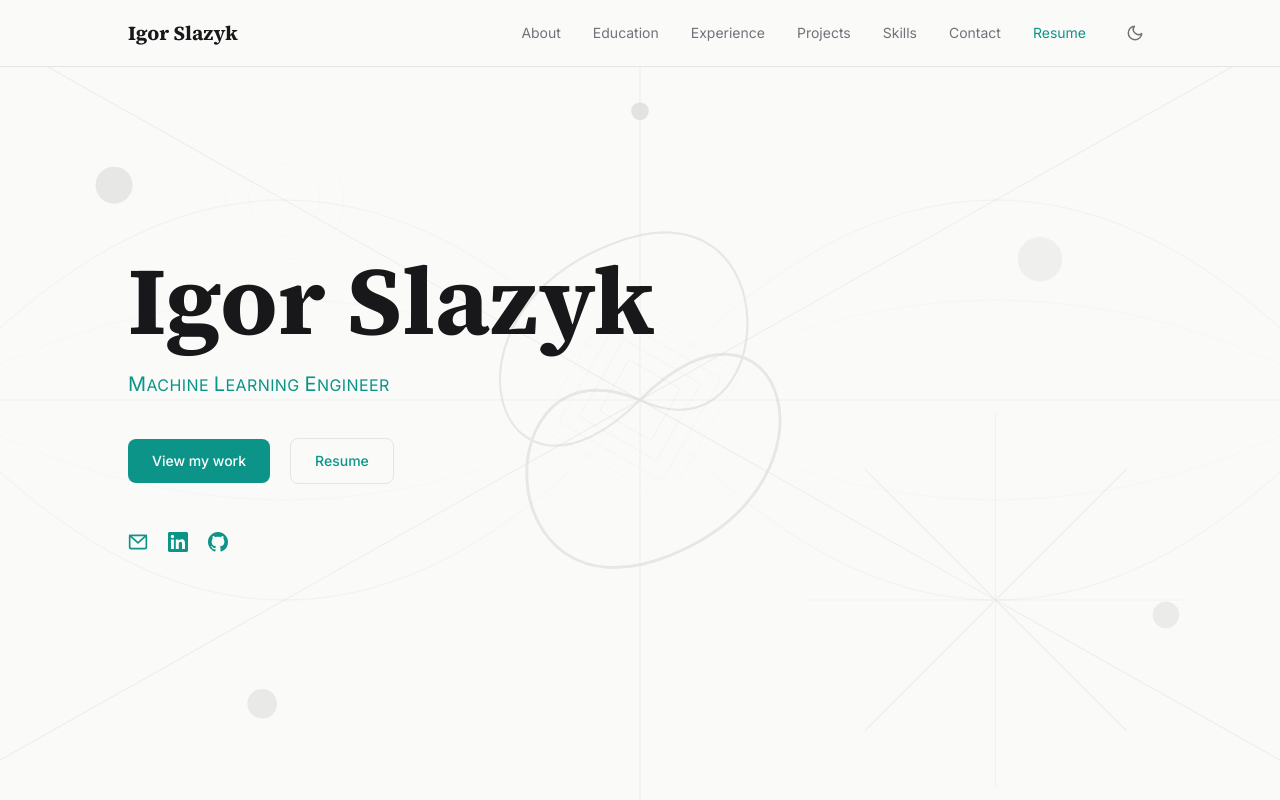
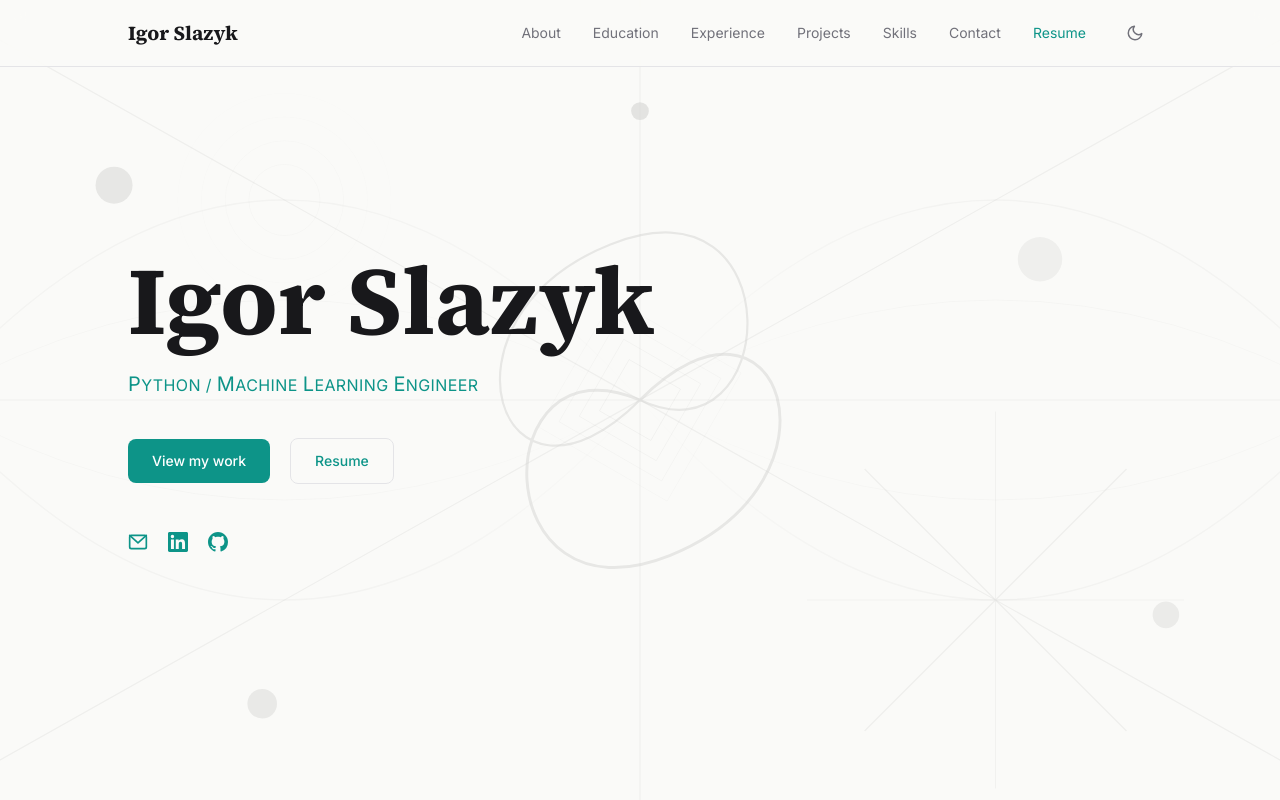
Before and after one commit to islazykv/islazykv.github.io, a React (Vite) app: page / in a window 1280 px wide. Shown: the top 800 px of the page. Built offline with nearby package versions, Linux system fonts and the light colour scheme.

Commit message:
chore: landing page and cv

```diff
--- a/src/components/Landing.tsx
+++ b/src/components/Landing.tsx
@@ -24,6 +24,8 @@ export default function Landing() {
           variants={m.fadeUp}
           className="text-accent text-sm md:text-base mb-10 tracking-wide uppercase"
         >
+          <span className="text-lg md:text-xl">P</span>ython /
+          {' '}
           <span className="text-lg md:text-xl">M</span>achine
           {' '}
           <span className="text-lg md:text-xl">L</span>earning
```
Also changed, not shown: 1 other file (tests, documents, lock files or other folders).
